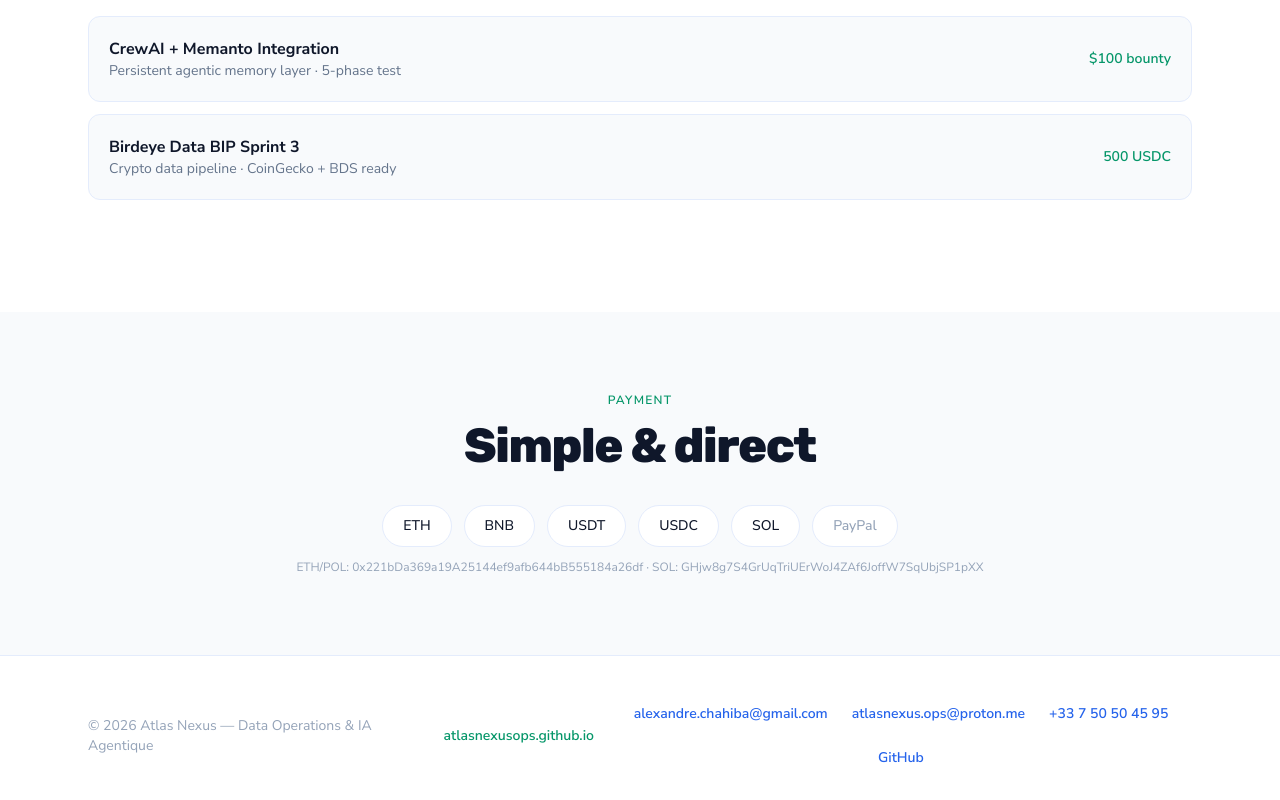
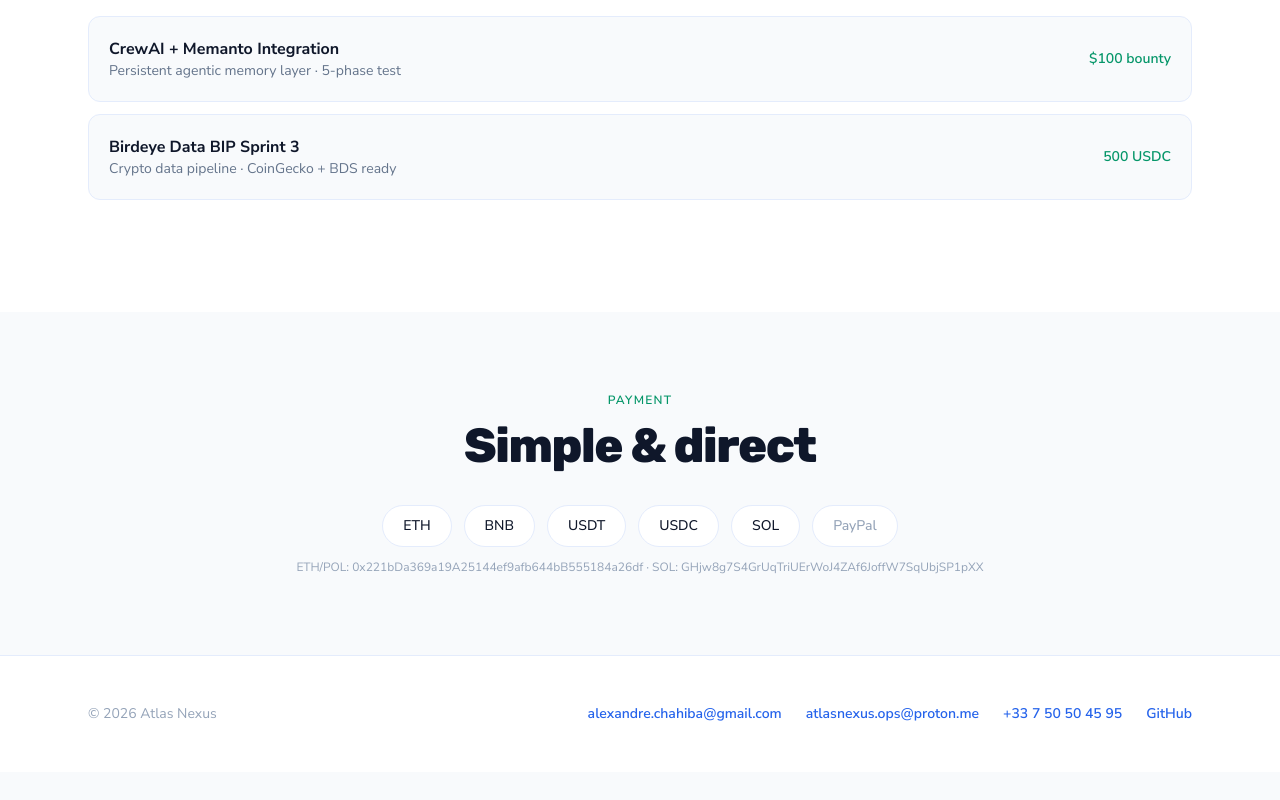
Before and after one commit to AtlasNexusOps/atlasnexusops.github.io, a plain HTML site: page index.html in a window 1280 px wide. Shown: the part 2964-3764 px from the top of the page. After the commit the page ends 3736 px from the top, so only its background shows below. Drawn offline with nearby package versions, Linux system fonts and the light colour scheme.

Commit message:
Clean footer, remove extra link

```diff
--- a/index.html
+++ b/index.html
@@ -264,8 +264,7 @@
 <!-- Footer -->
 <footer class="py-12 border-t border-border bg-white">
   <div class="max-w-6xl mx-auto px-6 flex flex-col sm:flex-row justify-between items-center gap-4">
-    <p class="text-slate-400 text-sm">&copy; 2026 Atlas Nexus — Data Operations & IA Agentique</p>
-    <a href="https://atlasnexusops.github.io" class="text-accent font-semibold text-sm hover:text-accent-dark">atlasnexusops.github.io</a>
+    <p class="text-slate-400 text-sm">&copy; 2026 Atlas Nexus</p>
     <div class="flex gap-6 text-sm flex-wrap justify-center">
       <a href="mailto:alexandre.chahiba@gmail.com" class="text-primary font-semibold hover:text-primary-dark">alexandre.chahiba@gmail.com</a>
       <a href="mailto:atlasnexus.ops@proton.me" class="text-primary font-semibold hover:text-primary-dark">atlasnexus.ops@proton.me</a>
```
